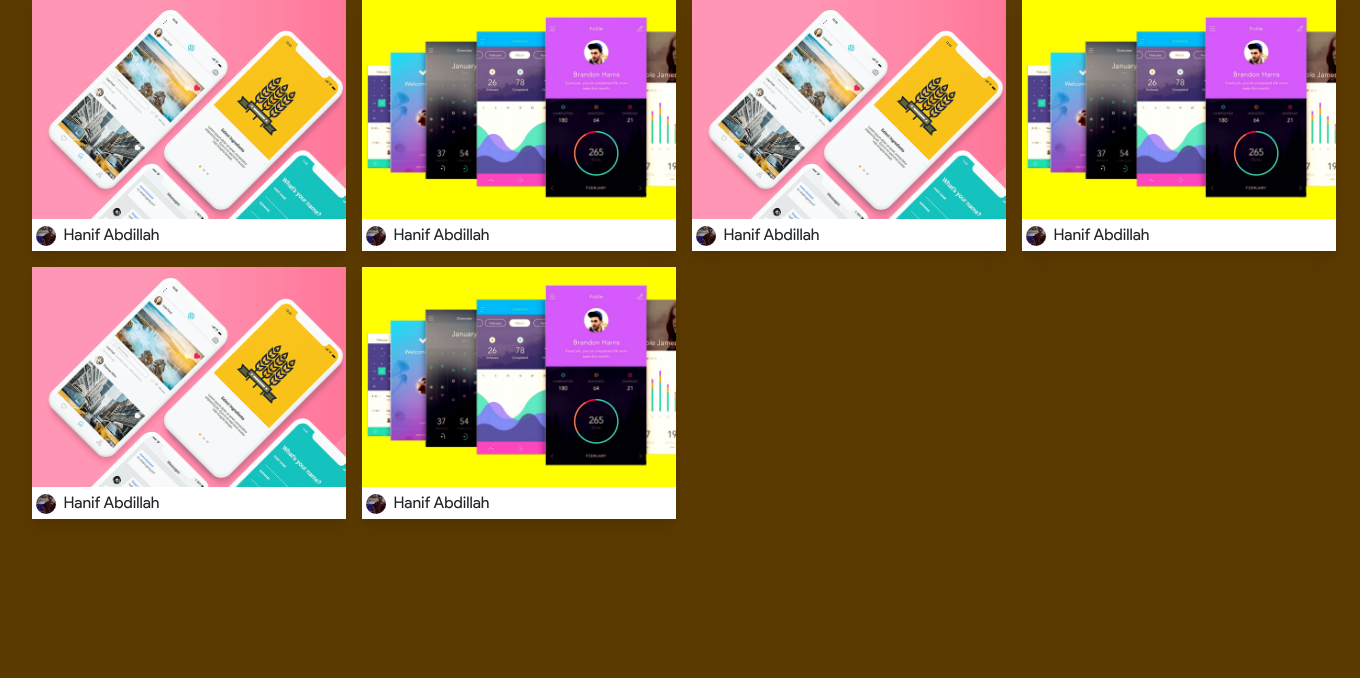
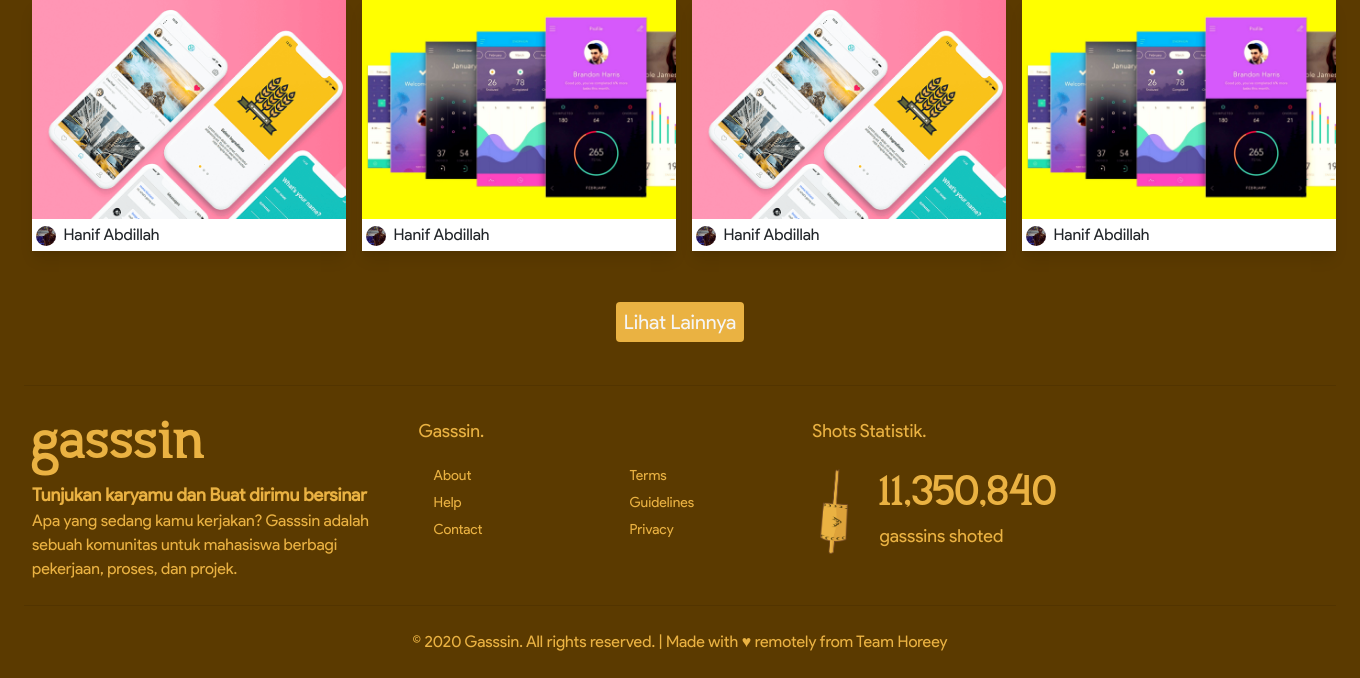
Before and after one commit to hanifabd/gasssin, a PHP site: page /gallery.html in a window 1360 px wide. Shown: the part 329-1007 px from the top of the page. Before the commit the page ends 848 px from the top, so only its background shows below. Run offline with PHP 8.4, Linux system fonts and the light colour scheme.

Commit message:
update old version

```diff
--- a/css/style.css
+++ b/css/style.css
@@ -47,6 +47,23 @@
     height: 100%;
 }
 
+/* profile user */
+.infogroup{
+    position: relative;
+    width: 200px;
+}
+
+.snav {
+    position: fixed;
+    z-index: 9999;
+    right: 0;
+}
+
+.profile-opt:hover {
+    color: #5B3A00;
+}
+/* profile user */
+
 /* font-size */
 .fs60{
     font-size: 60px;
@@ -62,6 +79,14 @@
 
 .fs20{
     font-size: 20px;
+}
+
+.fs16{
+    font-size: 16px;
+}
+
+.fs14{
+    font-size: 14px;
 }
 
 .fs12{
@@ -176,6 +201,10 @@
     margin-bottom: 20px;
 }
 
+.mb-48{
+    margin-bottom: 48px;
+}
+
 .mb-12{
     margin-bottom: 12px;
 }
@@ -190,8 +219,20 @@
     display: grid;
     grid-template-columns: repeat(4, 330px);
 }
+
 .grid-item {
+    display: none;
     background-color: white;
+    margin: 8px;
+    font-size: 18px;
+}
+
+.grid-container-footer {
+    display: grid;
+    grid-template-columns: repeat(3, 30%);
+}
+
+.grid-item-footer {
     margin: 8px;
     font-size: 18px;
 }
@@ -384,6 +425,10 @@
     max-width: 580px;
 }
 
+.footer-img {
+    max-height: 85px;
+}
+
 .icon-chat{
     max-width: 100px;
 }
@@ -407,6 +452,10 @@
 .fadeup {
     animation-name: fadeInUp;
     transition: all 2s;
+}
+
+.fadeinfast {
+    animation: fadeIn 0.5s ease;
 }
 
 .fadein{
@@ -521,6 +570,10 @@
         grid-template-columns: repeat(1, auto);
     }
 
+    .grid-container-footer {
+        grid-template-columns: repeat(1, auto);
+    }
+
     .navpd {
         padding: 16px;
     }
@@ -532,4 +585,8 @@
     .thumb_img {
         width: 100%;
     }
+
+    .pd54 {
+        padding: 16px;
+    }
 }
--- a/gallery.html
+++ b/gallery.html
@@ -18,6 +18,17 @@
     <script src="https://stackpath.bootstrapcdn.com/bootstrap/4.4.1/js/bootstrap.min.js" integrity="sha384-wfSDF2E50Y2D1uUdj0O3uMBJnjuUD4Ih7YwaYd1iqfktj0Uod8GCExl3Og8ifwB6" crossorigin="anonymous"></script>
     <script src="js/filter.js"></script>
     <script src="js/trigger.js"></script>
+    <script>
+        // menampilkan 4 grid-item dulu
+        // kemudian setelah klik div dengan id="loadmore" akan menampilkan 4 item lainnya
+        $(function () {
+            $(".grid-item").slice(0, 4).show();
+            $("#loadmore").on('click', function (e) {
+                e.preventDefault();
+                $(".grid-item:hidden").slice(0, 4).show();
+            });
+        });
+    </script>
     <!-- bootstrap js -->
     <title>Gasssin</title>
 </head>
@@ -38,13 +49,33 @@
                 </div>
                 <!-- belum masuk -->
                 <!-- sudah masuk -->
-                <div class="pointer-cursor" style="display: inline; visibility: visible">
+                <div id="user-profile" class="pointer-cursor fadeindown" style="display: inline; visibility: visible" onclick="showuserinfo();">
                     <span class="dst-signin fclbrown">Welcome, </span>
                     <span class="dst-signin fcwhitesmoke mr-1">Hanif Abdillah</span>
                     <span class="thumb_desc_img rounded-circle mr-2"><img class="img_image_profile rounded-circle" src="img/p1.jpg" alt=""></span>
                 </div>
                 <!-- sudah masuk -->
             </nav>
+            <div id="userinfo" class="snav row row-fluid infogroup fadeinfast" style="display: none; visibility: hidden">
+                <div class="position-absolute w-100">
+                    <div class="col">
+                        <div class="w-100 bglbrown mt-12 pd16 rounded bx-shadow-lg">
+                            <div><a class="profile-opt fcwhitesmoke text-decoration-none" href="#">Profil Anda</a></div>
+                            <hr>
+                            <div><a class="profile-opt fcwhitesmoke text-decoration-none" href="#">Edit Profil</a></div>
+                            <div><a class="profile-opt fcwhitesmoke text-decoration-none" href="#">Edit Portfolio</a></div>
+                            <hr>
+                            <div><a class="profile-opt fcwhitesmoke text-decoration-none" href="login.html">Keluar</a></div>
+                            <hr>
+                            <center>
+                            <div>
+                                <span class="pointer-cursor"><a class="btn-hv fs20 fcwhitesmoke p-2 bgbrown rounded text-decoration-none" href="#">Upload</a></span>
+                            </div>
+                            </center>
+                        </div>
+                    </div>
+                </div>
+            </div>
             <div class="w-100">
                 <div class="w-100 fadeindown">
                     <div class="mt-48">
@@ -222,38 +253,77 @@
                         </div>
                         <!-- one show -->
                     </div>
+                    <!-- load more -->
+                    <center>
+                        <div class="mt-48 mb-48 fadeindown">
+                            <a id="loadmore" class="btn-hv fs20 fcwhitesmoke p-2 bglbrown rounded text-decoration-none" href="#">Lihat Lainnya</a></span>
+                        </div>
+                    </center>
+                    <!-- load more -->
                 </div>
                 <!-- showcase gallery -->
+                <hr>
+                <!-- footer -->
+                <footer class="fadein">
+                    <div class="grid-container-footer">
+                        <div class="grid-item-footer">
+                            <div class="fs48 fclbrown etnic-san">gasssin</div>
+                            <div class="fclbrown"><strong>Tunjukan karyamu dan Buat dirimu bersinar</strong></div>
+                            <div class="fs16 fclbrown">Apa yang sedang kamu kerjakan? Gasssin adalah sebuah komunitas untuk mahasiswa berbagi pekerjaan, proses, dan projek.</div>
+                        </div>
+                        <div class="grid-item-footer">
+                            <div class="row p-2">
+                                <div><a class="text-hv fclbrown text-decoration-none mb-12" href="gallery.html">Gasssin.</a></div>
+                            </div>
+                            <div class="row p-2">
+                                <div class="col">
+                                    <div><a class="fs14 text-hv fclbrown text-decoration-none" href="#">About</a></div>
+                                    <div><a class="fs14 text-hv fclbrown text-decoration-none" href="#">Help</a></div>
+                                    <div><a class="fs14 text-hv fclbrown text-decoration-none" href="#">Contact</a></div>
+                                </div>
+                                <div class="col">
+                                    <div><a class="fs14 text-hv fclbrown text-decoration-none" href="#">Terms</a></div>
+                                    <div><a class="fs14 text-hv fclbrown text-decoration-none" href="#">Guidelines</a></div>
+                                    <div><a class="fs14 text-hv fclbrown text-decoration-none" href="#">Privacy</a></div>
+                                </div>
+                            </div>
+                        </div>
+                        <div class="grid-item-footer">
+                            <div class="row p-2">
+                                <div class="fclbrown"><a class="text-hv text-decoration-none mb-12">Shots Statistik.</a></div>
+                            </div>
+                            <div class=" row my-auto">
+                                <div class="m-2 p-2">
+                                    <img class="footer-img" src="img/PRODUCT LOGO.png" alt="">
+                                </div>
+                                <div class="m-2 p-2 ml12">
+                                    <span class="fs36 etnic-san fclbrown">11,350,840</span><br>
+                                    <span class="fclbrown">gasssins shoted</span>
+                                </div>
+                            </div>
+                        </div>
+                    </div>
+                    <hr>
+                    <div class="mt-24 w-100 fclbrown">
+                        <center>© 2020 Gasssin. All rights reserved. | Made with ♥ remotely from Team Horeey</center>
+                    </div>
+                </footer>
+                <!-- footer -->
             </div>
         </div>
 
         <div id="page_2" class="navpd w-100" style="display: none; visibility: hidden;">
             <nav class="navbar w-100">
                 <div class="navbar-brand">
-                    <span class="navbar-brand pointer-cursor" onclick="pagechange(2,1)"><img src="img/menu-br.png" alt=""></span>
-                    <a class="navbar-brand" href="#">
-                        <img class="pointer-cursor icon-chat" src="img/brand pojok.png" alt="">
-                    </a>
+                    <span class="navbar-brand pointer-cursor" onclick="pagechange(2,1)"><img src="img/imgclose.png" alt=""></span>
                 </div>
-                <!-- belum masuk -->
-                <div style="display: none; visibility: hidden">
-                    <a class="text-hv fs20 fcwhitesmoke p-2 text-decoration-none" href="login.html">Masuk</a>
-                    <span class="dst-signin pointer-cursor"><a class="btn-hv fs20 fcwhitesmoke p-2 bglbrown rounded text-decoration-none" href="register.html">Daftar</a></span>
-                </div>
-                <!-- belum masuk -->
-                <!-- sudah masuk -->
-                <div class="pointer-cursor" style="display: inline; visibility: visible">
-                    <span class="dst-signin fclbrown">Welcome, </span>
-                    <span class="dst-signin fcwhitesmoke mr-1">Hanif Abdillah</span>
-                    <span class="thumb_desc_img rounded-circle mr-2"><img class="img_image_profile rounded-circle" src="img/p1.jpg" alt=""></span>
-                </div>
-                <!-- sudah masuk -->
             </nav>
             <center>
                 <div class="pd54">
-                    <div class="slideinleft"><a class="fs60 fcwhitesmoke" href="">Shots</a></div>
-                    <div class="slideinright"><a class="fs60 fcwhitesmoke" href="">Mahasiswa</a></div>
-                    <div class="slideinleft"><a class="fs60 fcwhitesmoke" href="">Tentang</a></div>
+                    <div class="slideinleft"><a class="fs60 fcwhitesmoke" href="#">Shots</a></div>
+                    <div class="slideinright"><a class="fs60 fcwhitesmoke" href="#">Top Creator</a></div>
+                    <div class="slideinleft"><a class="fs60 fcwhitesmoke" href="#">Tentang</a></div>
+                    <div class="slideinright"><a class="fs60 fcwhitesmoke" href="#">Kontak</a></div>
                 </div>
             </center>
         </div>
--- a/js/filter.js
+++ b/js/filter.js
@@ -27,3 +27,20 @@
 
     return true;
 }
+
+var userflag = 0;
+
+function showuserinfo() {
+    var page = document.getElementById('userinfo');
+    if(userflag == 0) {
+        userflag = 1;
+        if (!page) return false;
+        page.style.display='block';
+        page.style.visibility='visible';
+    } else if(userflag == 1) {
+        userflag = 0;
+        if (!page) return false;
+        page.style.display='none';
+        page.style.visibility='hidden';
+    }
+}
--- a/login.html
+++ b/login.html
@@ -36,9 +36,9 @@
                     <!-- button -->
                     <input class="button-main mt-48 bglbrown fcbrown bx-shadow-lg" type="submit" value="masuk">
                     <!-- <a href="#" class="button-main mt-48 bglbrown fcwhitesmoke bx-shadow-lg ml-2">masuk</a> -->
-                    <span class="ml-2 mt-48 fcwhitesmoke">
+                    <div class="mt-24 fcwhitesmoke">
                         <span>Belum punya akun ? </span><a href="register.html" class="fclbrown">daftar</a>
-                    </span>
+                    </div>
                     <!-- button -->
                 </form>
             </div>
--- a/register.html
+++ b/register.html
@@ -36,9 +36,9 @@
                     <!-- button -->
                     <input class="button-main mt-48 bglbrown fcbrown bx-shadow-lg" type="submit" value="lanjutkan">
                     <!-- <a href="#" class="button-main mt-48 bglbrown fcwhitesmoke bx-shadow-lg ml-2">masuk</a> -->
-                    <span class="ml-2 mt-48 fcwhitesmoke">
+                    <div class="mt-24 fcwhitesmoke">
                         <span>sudah punya akun ? </span><a href="login.html" class="fclbrown">masuk</a>
-                    </span>
+                    </div>
                     <!-- button -->
                 </form>
             </div>
```
Also changed, not shown: img/icon-outline-brown.png (added), img/icon-outline-white.png (added), img/imgclose.png (added).
